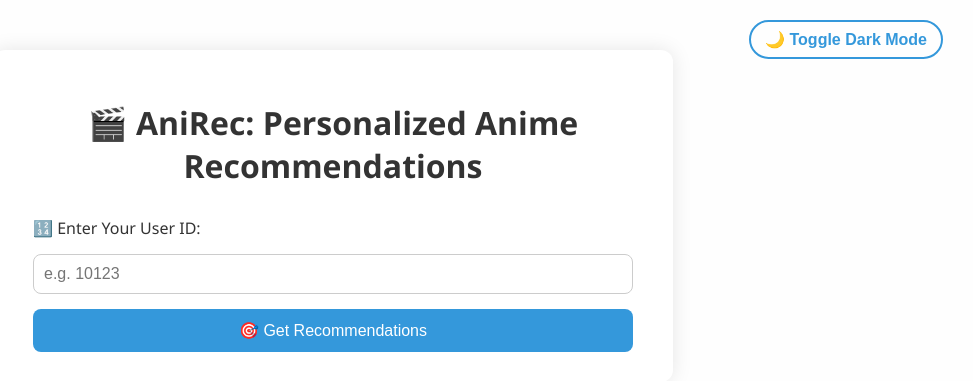
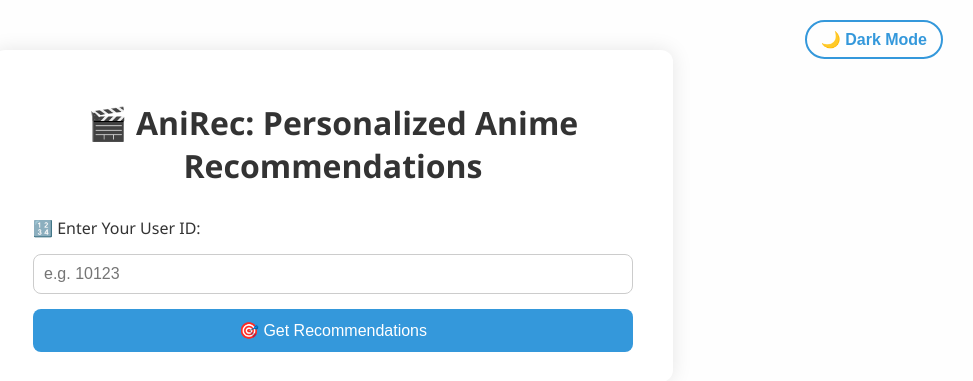
Before and after one commit to aimldinesh/AniRec, a Flask app: page / in a window 1280 px wide. Shown: the top 381 px of the page, without its empty margins (307-1280 px from the left). Run offline with Flask 3, Linux system fonts and the light colour scheme.

Commit message:
code updated commit

```diff
--- a/templates/index.html
+++ b/templates/index.html
@@ -8,7 +8,7 @@
 <body>
 
     <!-- Dark mode toggle button -->
-    <button class="toggle-dark" onclick="toggleDarkMode()">🌙 Toggle Dark Mode</button>
+    <button class="toggle-dark" onclick="toggleDarkMode()">🌙 Dark Mode</button>
 
     <div class="container">
         <h1>🎬 AniRec: Personalized Anime Recommendations</h1>
```
Also changed, not shown: 2 other files.
